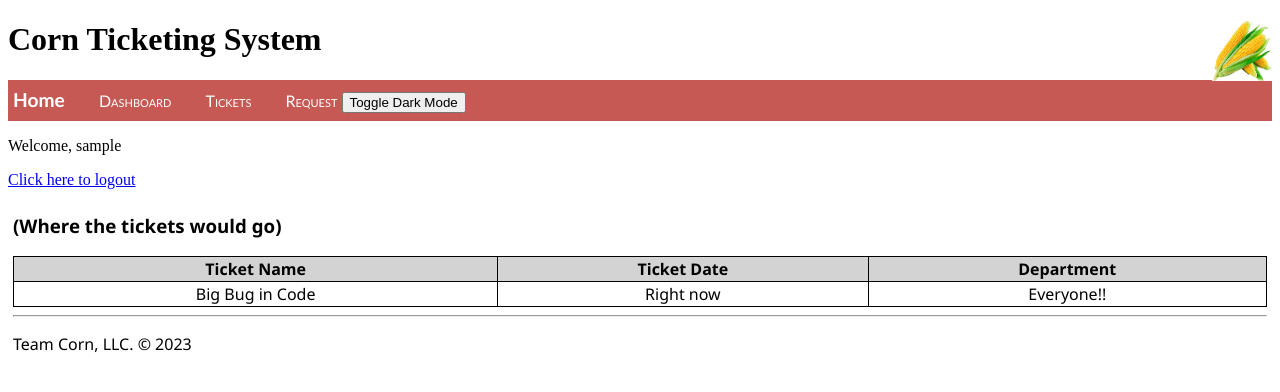
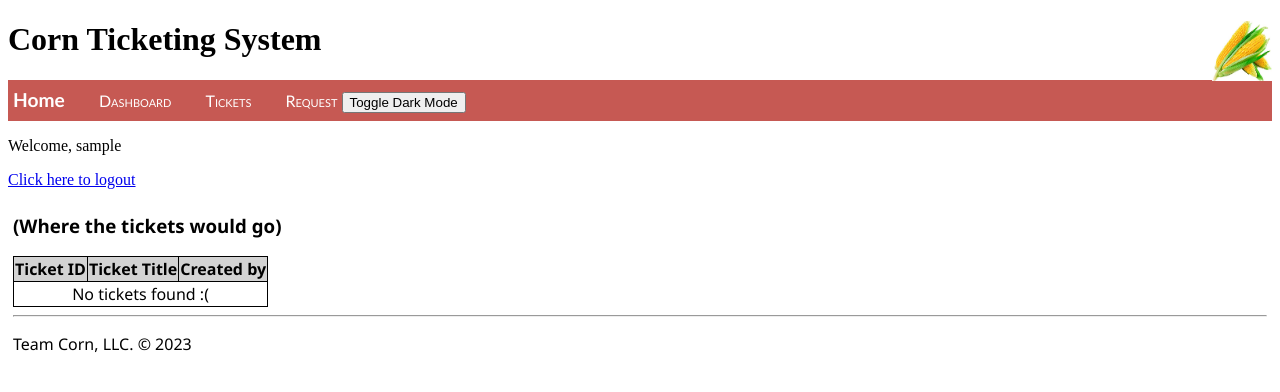
Before and after one commit to Isaac-rosdail/flask-site-csc470, a Flask app: page /tickets/ in a window 1280 px wide. Shown: the top 392 px of the page. Run offline with Flask 3, Linux system fonts and the light colour scheme; a user stored in the database is signed in; tables that the repository leaves empty hold one stand-in row (values such as "Sample post").

Commit message:
Got submit_ticket form/db entry working, altered table in tickets.html to display values

```diff
--- a/app/app.py
+++ b/app/app.py
@@ -32,8 +32,8 @@
 
 
 class Ticket(db.Model):
-    ticket_id = db.Column(db.Integer, primary_key=True)
-    created_by = db.Column(db.Integer) # get dept from finding user based on their user_id?
+    id = db.Column(db.Integer, primary_key=True)
+    created_by = db.Column(db.String(30)) # get dept from finding user based on their user_id?
     title = db.Column(db.String(30))
     description = db.Column(db.String(100))
     location = db.Column(db.String(30))
@@ -64,10 +64,12 @@
 def logout():
     logout_user()
     return redirect(url_for('home'))
-@app.route("/tickets/")
+@app.route("/tickets/", methods=['GET', 'POST'])
 def tickets():
-    return render_template("tickets.html")
-@app.route("/submit_ticket/")
+    user_tickets = Ticket.query.filter_by(created_by=current_user.name).all()
+
+    return render_template("tickets.html", tickets=user_tickets)
+@app.route("/submit_ticket/", methods=['GET', 'POST'])
 @login_required
 def submit_ticket():
     form = TicketForm()
@@ -82,7 +84,10 @@
                             description=form.description.data,
                             location=form.location.data,
                             attachment=form.attachment.data)
+        db.session.add(new_ticket)
+        db.session.commit()
         return redirect(url_for('tickets'))
+
     return render_template("submit_ticket.html", form=form)
 @app.route("/register", methods=['GET', 'POST'])
 def register():
--- a/app/templates/tickets.html
+++ b/app/templates/tickets.html
@@ -5,6 +5,28 @@
 {% block content %}
 <h3>(Where the tickets would go)</h3>
 
+<table>
+    <tr>
+        <th>Ticket ID</th>
+        <th>Ticket Title</th>
+        <th>Created by</th>
+    </tr>
+    {% if tickets %}
+        {% for ticket in tickets %}
+        <tr>
+            <td>{{ ticket.id }}</td>
+            <td>{{ ticket.title }}</td>
+            <td>{{ ticket.created_by }}</td>
+        </tr>
+        {% endfor %}
+    {% else %}
+        <tr>
+            <td colspan="3">No tickets found :(</td>
+        </tr>
+    {% endif %}
+</table>
+
+<!--
 <table style="width:100%">
     <tr>
       <th>Ticket Name</th>
@@ -17,4 +39,5 @@
       <td>Everyone!!</td>
     </tr>
   </table>
+  -->
 {% endblock %}
```
